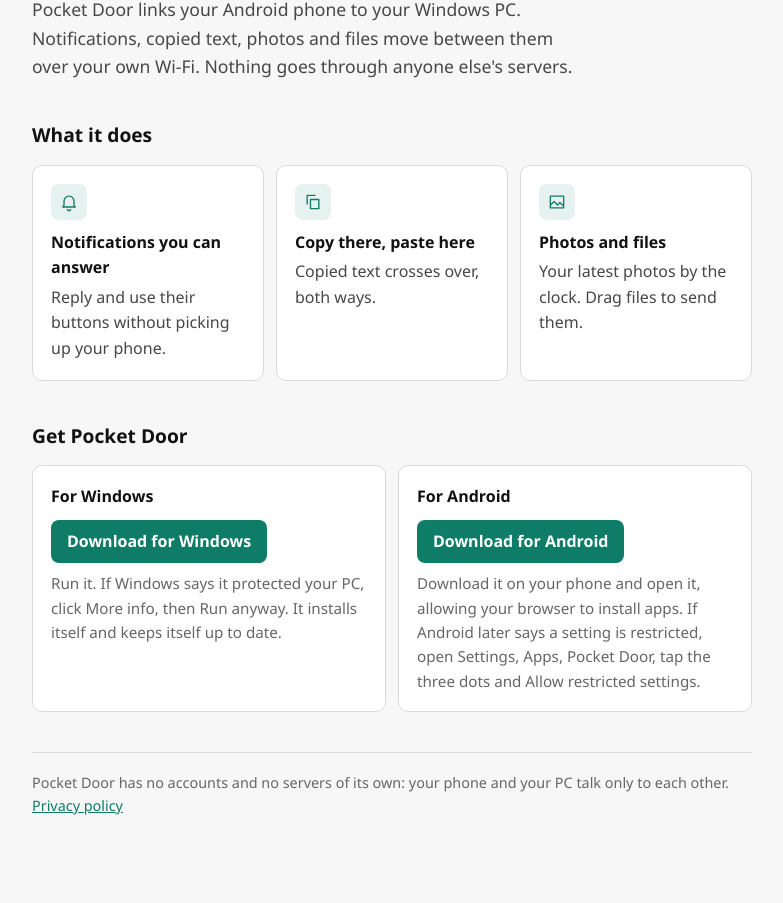
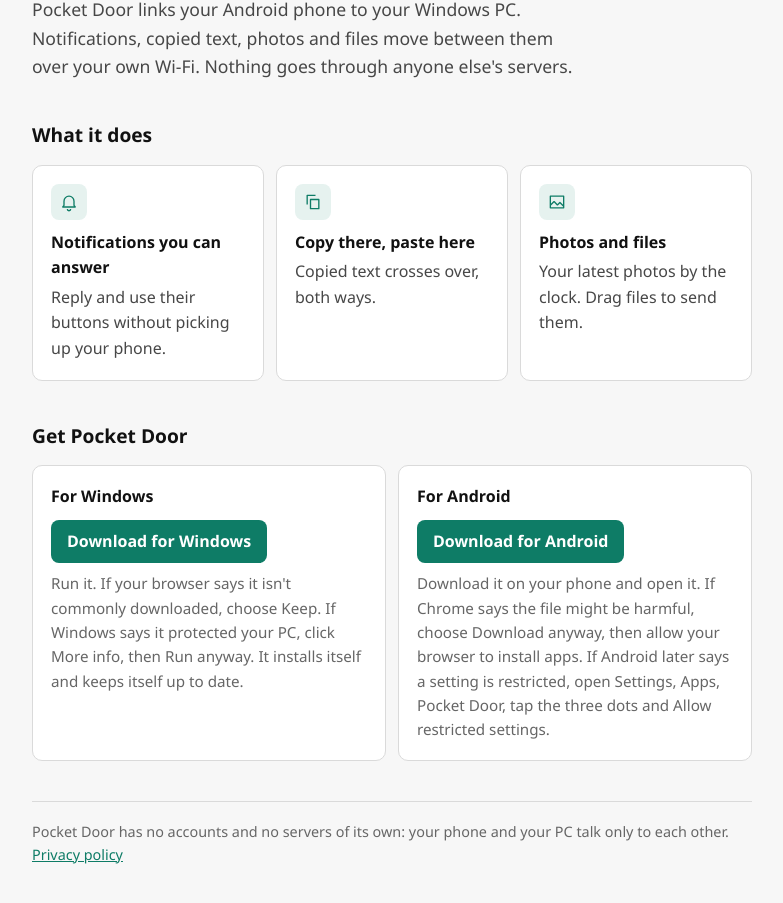
Before and after one commit to arvindmaiya/arvindmaiya.github.io, a plain HTML site: page pocketdoor/index.html in a window 1280 px wide. Shown: the part 181-1084 px from the top of the page, without its empty margins (248-1031 px from the left). Before the commit the page ends 1054 px from the top, so only its background shows below. Drawn offline with Linux system fonts and the light colour scheme.

Commit message:
Download page: browser warnings
Co-Authored-By: Claude Opus 5.5 <noreply@anthropic.com>

```diff
--- a/pocketdoor/index.html
+++ b/pocketdoor/index.html
@@ -73,8 +73,8 @@
   <section aria-labelledby="get-title" id="get">
     <h2 id="get-title">Get Pocket Door</h2>
     <div class="get">
-      <div class="card"><strong>For Windows</strong><a class="dl" href="https://github.com/arvindmaiya/pocketdoor-releases/releases/latest/download/PocketDoor.exe">Download for Windows</a><span class="soon">Run it. If Windows says it protected your PC, click More info, then Run anyway. It installs itself and keeps itself up to date.</span></div>
-      <div class="card"><strong>For Android</strong><a class="dl" href="https://github.com/arvindmaiya/pocketdoor-releases/releases/latest/download/PocketDoor.apk">Download for Android</a><span class="soon">Download it on your phone and open it, allowing your browser to install apps. If Android later says a setting is restricted, open Settings, Apps, Pocket Door, tap the three dots and Allow restricted settings.</span></div>
+      <div class="card"><strong>For Windows</strong><a class="dl" href="https://github.com/arvindmaiya/pocketdoor-releases/releases/latest/download/PocketDoor.exe">Download for Windows</a><span class="soon">Run it. If your browser says it isn't commonly downloaded, choose Keep. If Windows says it protected your PC, click More info, then Run anyway. It installs itself and keeps itself up to date.</span></div>
+      <div class="card"><strong>For Android</strong><a class="dl" href="https://github.com/arvindmaiya/pocketdoor-releases/releases/latest/download/PocketDoor.apk">Download for Android</a><span class="soon">Download it on your phone and open it. If Chrome says the file might be harmful, choose Download anyway, then allow your browser to install apps. If Android later says a setting is restricted, open Settings, Apps, Pocket Door, tap the three dots and Allow restricted settings.</span></div>
     </div>
   </section>
 
```
